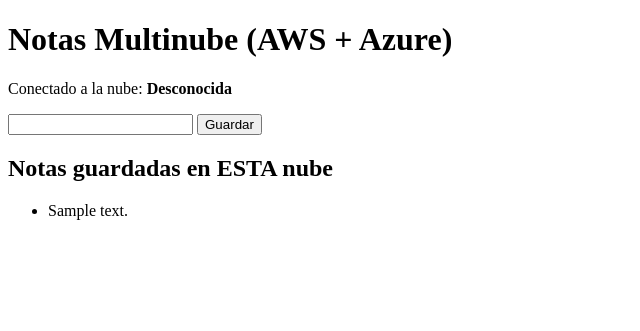
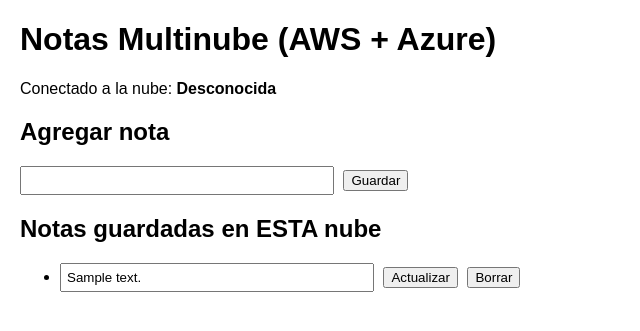
Before and after one commit to pupialesjose/pipelinemultinube, a Flask app: page / in a window 1280 px wide. Shown: the top 331 px of the page, without its empty margins (0-640 px from the left). Run offline with Flask 3, Linux system fonts and the light colour scheme; tables that the repository leaves empty hold one stand-in row (values such as "Sample post").

Commit message:
Actualización de la aplicación

```diff
--- a/db.py
+++ b/db.py
@@ -15,7 +15,6 @@
     conn.close()
 
 def save_note(content):
-    print("GUARDANDO EN ESTA BASE:", content)
     conn = sqlite3.connect(DB_PATH)
     c = conn.cursor()
     c.execute(
@@ -25,10 +24,30 @@
     conn.commit()
     conn.close()
 
+def update_note(note_id, content):
+    conn = sqlite3.connect(DB_PATH)
+    c = conn.cursor()
+    c.execute(
+        "UPDATE notes SET content = ? WHERE id = ?",
+        (content, note_id)
+    )
+    conn.commit()
+    conn.close()
+
+def delete_note(note_id):
+    conn = sqlite3.connect(DB_PATH)
+    c = conn.cursor()
+    c.execute(
+        "DELETE FROM notes WHERE id = ?",
+        (note_id,)
+    )
+    conn.commit()
+    conn.close()
+
 def get_notes():
     conn = sqlite3.connect(DB_PATH)
     c = conn.cursor()
-    c.execute("SELECT content FROM notes ORDER BY id DESC")
-    notes = [row[0] for row in c.fetchall()]
+    c.execute("SELECT id, content FROM notes ORDER BY id DESC")
+    notes = [{"id": row[0], "content": row[1]} for row in c.fetchall()]
     conn.close()
     return notes
--- a/server.py
+++ b/server.py
@@ -1,7 +1,8 @@
+
 from flask import Flask, request, render_template, jsonify, redirect, url_for
 import os
 import requests
-from db import init_db, save_note, get_notes
+from db import init_db, save_note, get_notes, update_note, delete_note
 
 app = Flask(__name__)
 init_db()
@@ -48,6 +49,18 @@
     save_note(data["content"])
     return jsonify({"status": "replicated"})
 
+@app.route("/update/<int:note_id>", methods=["POST"])
+def update(note_id):
+    content = request.form["note"]
+    update_note(note_id, content)
+    replicate(content)
+    return redirect(url_for("index"))
+
+@app.route("/delete/<int:note_id>", methods=["POST"])
+def delete(note_id):
+    delete_note(note_id)
+    return redirect(url_for("index"))
+
 @app.route("/health")
 def health():
     return "OK", 200
--- a/templates/index.html
+++ b/templates/index.html
@@ -2,6 +2,12 @@
 <html>
 <head>
   <title>Notas Multinube</title>
+  <style>
+    body { font-family: Arial, sans-serif; margin: 20px; }
+    input[type="text"] { width: 300px; padding: 5px; }
+    button { margin-left: 5px; }
+    li { margin-bottom: 5px; }
+  </style>
 </head>
 <body>
   <h1>Notas Multinube (AWS + Azure)</h1>
@@ -11,6 +17,7 @@
     <strong>{{ cloud }}</strong>
   </p>
 
+  <h2>Agregar nota</h2>
   <form method="POST">
     <input type="text" name="note" required>
     <button type="submit">Guardar</button>
@@ -19,7 +26,16 @@
   <h2>Notas guardadas en ESTA nube</h2>
   <ul>
     {% for note in notes %}
-      <li>{{ note }}</li>
+      <li>
+        <form method="POST" action="{{ url_for('update', note_id=note.id) }}" style="display:inline;">
+          <input type="text" name="note" value="{{ note.content }}">
+          <button type="submit">Actualizar</button>
+        </form>
+
+        <form method="POST" action="{{ url_for('delete', note_id=note.id) }}" style="display:inline;">
+          <button type="submit">Borrar</button>
+        </form>
+      </li>
     {% endfor %}
   </ul>
 </body>
```
